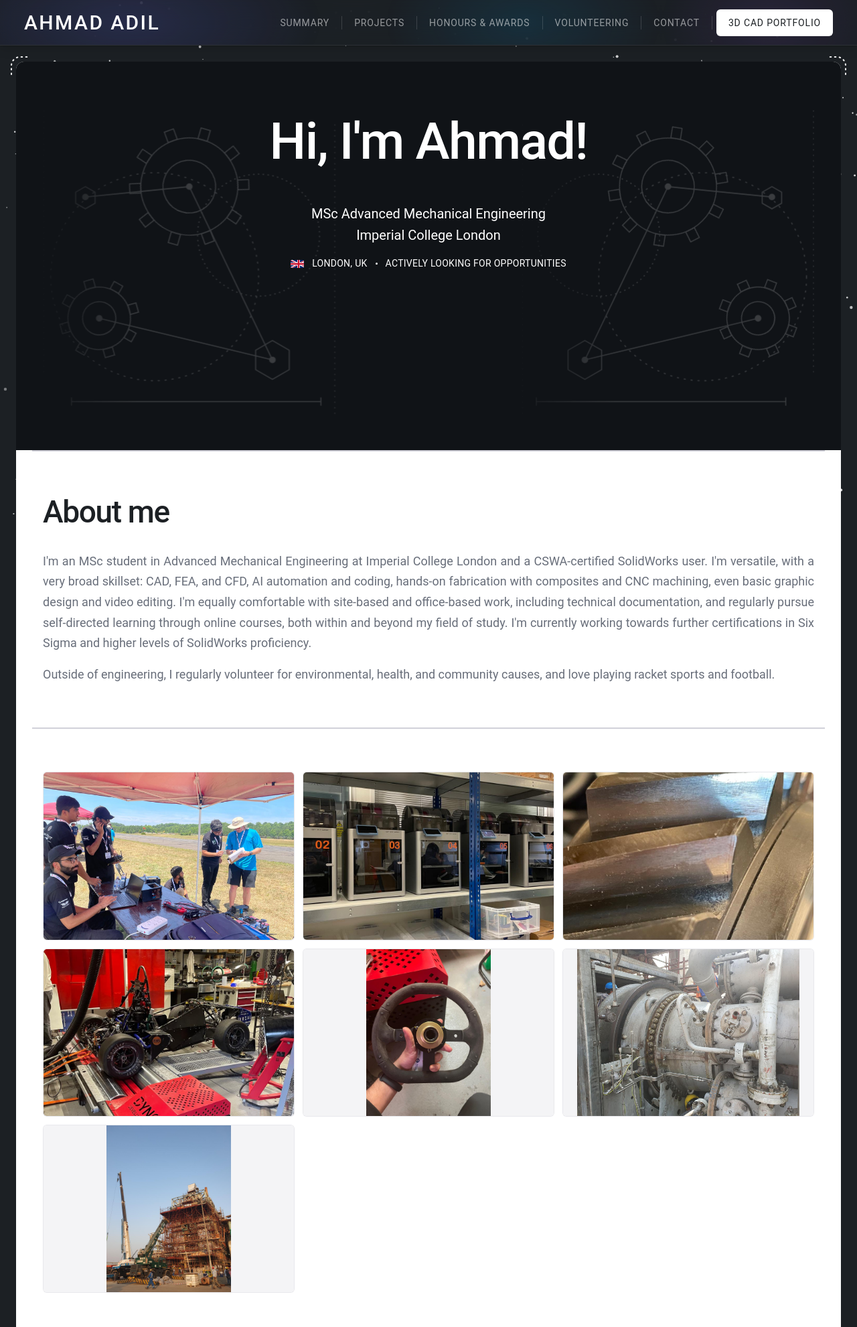
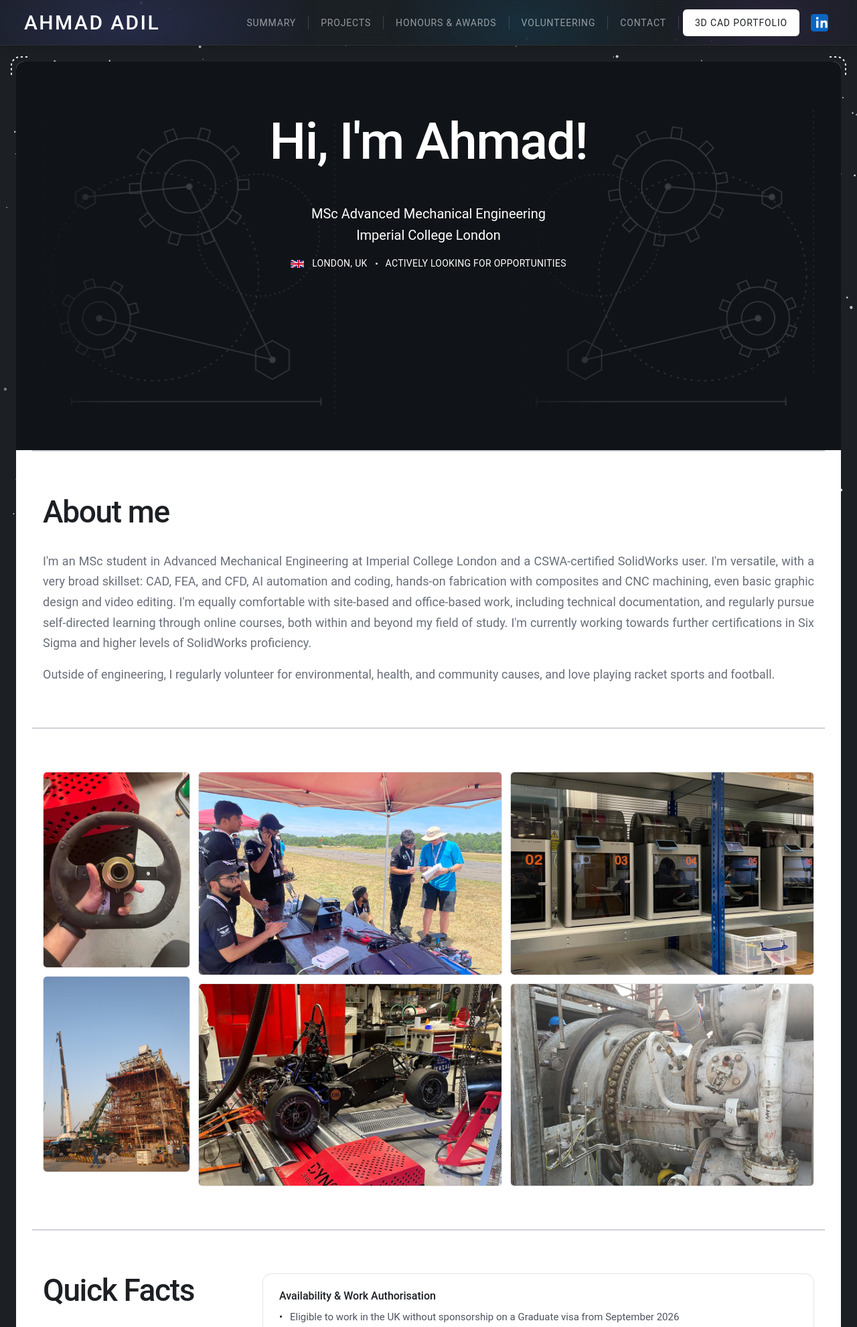
Before and after one commit to ahmed3819350-bot/ahmad-website, a plain HTML site: page index.html in a window 1280 px wide. Shown: the top 1981 px of the page at 67% size. Drawn offline with Linux system fonts and the light colour scheme; a script that the page names is missing.

Commit message:
Rebuild homepage highlights as portrait stack + 2x2 landscape grid; move LinkedIn button to top nav
Highlights section: the two portrait photos now stack in a fixed-width
left column, with the four landscape photos in a 2x2 grid immediately
to their right. Dropped the gear teeth macro photo (both from the grid
and the asset itself) to make room for the new dyno/process photo.

Site-wide: moved the LinkedIn icon button from the footer (bottom
right) to the top nav, next to 3D CAD Portfolio, on all six pages.

Co-Authored-By: Claude Sonnet 5 <noreply@anthropic.com>

```diff
--- a/index.html
+++ b/index.html
@@ -31,6 +31,9 @@
         <a href="contact.html" class="nav-link">Contact</a>
         <div class="nav-divider"></div>
         <a href="https://grabcad.com/ahmad.adil-2" target="_blank" rel="noopener noreferrer" class="nav-link nav-link--cta">3D CAD Portfolio</a>
+        <a href="https://linkedin.com/in/theahmadadil" target="_blank" rel="noopener noreferrer" class="nav-linkedin-btn" aria-label="LinkedIn">
+          <svg width="24" height="24" viewBox="0 0 24 24"><rect width="24" height="24" rx="4" fill="#0A66C2"/><path fill="#fff" d="M7.5 9h3v10h-3zM9 7.5A1.75 1.75 0 1 0 9 4a1.75 1.75 0 0 0 0 3.5zM13.5 9h2.87v1.37h.04c.4-.76 1.38-1.56 2.84-1.56 3.04 0 3.6 2 3.6 4.6V19h-3v-4.83c0-1.15-.02-2.63-1.6-2.63-1.61 0-1.85 1.26-1.85 2.55V19h-3z"/></svg>
+        </a>
       </nav>
     </header>
 
@@ -173,6 +176,21 @@
         <div class="section-body">
           <div class="highlights-grid">
 
+            <div class="highlight-portrait-col">
+              <div class="highlight-card">
+                <div class="highlight-card-img highlight-card-img--portrait">
+                  <img loading="lazy" src="assets/homepage photos/WhatsApp Image 2026-09-24 at 5.23.42 PM.jpeg" alt="" />
+                </div>
+              </div>
+
+              <div class="highlight-card">
+                <div class="highlight-card-img highlight-card-img--portrait">
+                  <img loading="lazy" src="assets/homepage photos/WhatsApp Image 2026-09-24 at 5.58.07 PM.jpeg" alt="" />
+                </div>
+              </div>
+            </div>
+
+            <div class="highlight-landscape-grid">
               <div class="highlight-card">
                 <div class="highlight-card-img">
                   <img loading="lazy" src="assets/homepage photos/IMG-20240627-WA0078.jpg" alt="" />
@@ -187,31 +205,14 @@
 
               <div class="highlight-card">
                 <div class="highlight-card-img">
-                <img loading="lazy" src="assets/homepage photos/WhatsApp Image 2026-07-23 at 10.15.25 PM.jpeg" alt="" />
+                  <img loading="lazy" src="assets/homepage photos/WhatsApp Image 2026-07-23 at 10.15.35 PM.jpeg" alt="" />
                 </div>
               </div>
 
               <div class="highlight-card">
                 <div class="highlight-card-img">
-                <img loading="lazy" src="assets/homepage photos/WhatsApp Image 2026-07-23 at 10.15.35 PM.jpeg" alt="" />
-              </div>
-            </div>
-
-            <div class="highlight-card">
-              <div class="highlight-card-img highlight-card-img--contain">
-                <img loading="lazy" src="assets/homepage photos/WhatsApp Image 2026-09-24 at 5.23.42 PM.jpeg" alt="" />
-              </div>
-            </div>
-
-            <div class="highlight-card">
-              <div class="highlight-card-img highlight-card-img--contain">
                   <img loading="lazy" src="assets/homepage photos/WhatsApp Image 2026-09-24 at 5.29.01 PM.jpeg" alt="" />
                 </div>
-            </div>
-
-            <div class="highlight-card">
-              <div class="highlight-card-img highlight-card-img--contain">
-                <img loading="lazy" src="assets/homepage photos/WhatsApp Image 2026-09-24 at 5.58.07 PM.jpeg" alt="" />
               </div>
             </div>
 
@@ -287,11 +288,7 @@
         <span class="footer-copy">© 2026 Ahmad Adil. All rights reserved.</span>
       </div>
       <a href="#top" class="back-to-top-btn" aria-label="Back to top">&#8593; Back to Top</a>
-      <div class="footer-icons">
-        <a href="https://linkedin.com/in/theahmadadil" target="_blank" rel="noopener noreferrer" class="footer-icon-btn" aria-label="LinkedIn">
-          <svg width="34" height="34" viewBox="0 0 24 24"><rect width="24" height="24" rx="4" fill="#0A66C2"/><path fill="#fff" d="M7.5 9h3v10h-3zM9 7.5A1.75 1.75 0 1 0 9 4a1.75 1.75 0 0 0 0 3.5zM13.5 9h2.87v1.37h.04c.4-.76 1.38-1.56 2.84-1.56 3.04 0 3.6 2 3.6 4.6V19h-3v-4.83c0-1.15-.02-2.63-1.6-2.63-1.61 0-1.85 1.26-1.85 2.55V19h-3z"/></svg>
-        </a>
-      </div>
+      <div class="footer-icons"></div>
     </footer>
   </div><!-- /page-wrapper -->
   <script src="scroll-animations.js"></script>
--- a/style.css
+++ b/style.css
@@ -259,6 +259,32 @@ img {
   flex-shrink: 0;
 }
 
+.nav-linkedin-btn {
+  display: flex;
+  align-items: center;
+  justify-content: center;
+  width: 40px;
+  height: 40px;
+  margin-left: 10px;
+  border-radius: 6px;
+  flex-shrink: 0;
+  transition: opacity 0.15s ease, transform 0.14s ease-out;
+}
+
+.nav-linkedin-btn svg {
+  width: 26px;
+  height: 26px;
+  display: block;
+}
+
+.nav-linkedin-btn:hover {
+  opacity: 0.85;
+}
+
+.nav-linkedin-btn:active {
+  transform: scale(0.92);
+}
+
 /* ============================================================
    TYPOGRAPHY
    ============================================================ */
@@ -670,13 +696,33 @@ img {
    HIGHLIGHTS GRID
    ============================================================ */
 .highlights-grid {
-  display: grid;
-  grid-template-columns: repeat(3, 1fr);
+  display: flex;
+  align-items: stretch;
   gap: 12px;
   background: transparent;
   border: none;
   border-radius: 0;
   overflow: visible;
+}
+
+.highlight-portrait-col {
+  flex: 0 0 220px;
+  display: flex;
+  flex-direction: column;
+  gap: 12px;
+}
+
+.highlight-portrait-col .highlight-card {
+  flex: none;
+}
+
+.highlight-landscape-grid {
+  flex: 1;
+  display: grid;
+  grid-template-columns: repeat(2, 1fr);
+  grid-auto-rows: auto;
+  gap: 12px;
+  align-content: start;
 }
 
 .highlight-card {
@@ -695,6 +741,14 @@ img {
   background: #F4F4F6;
   overflow: hidden;
   flex-shrink: 0;
+}
+
+.highlight-card-img--portrait {
+  aspect-ratio: 3 / 4;
+}
+
+.highlight-card-img--portrait img {
+  object-fit: contain;
 }
 
 .highlight-card-img img {
@@ -2429,7 +2483,17 @@ article.project-card.is-even .project-info {
   }
 
   .highlights-grid {
-    grid-template-columns: 1fr;
+    flex-direction: column;
+  }
+
+  .highlight-portrait-col {
+    flex: none;
+    flex-direction: row;
+  }
+
+  .highlight-card-img--portrait {
+    aspect-ratio: 3 / 4;
+    height: auto;
   }
 }
 
```
Also changed, not shown: contact.html (+3 -0 lines), honours.html (+4 -5 lines), projects.html (+4 -5 lines), summary.html (+4 -5 lines), volunteering.html (+4 -5 lines), assets/homepage photos/WhatsApp Image 2026-07-23 at 10.15.25 PM.jpeg (deleted). Lines whose indentation alone changed are shown as unchanged.
